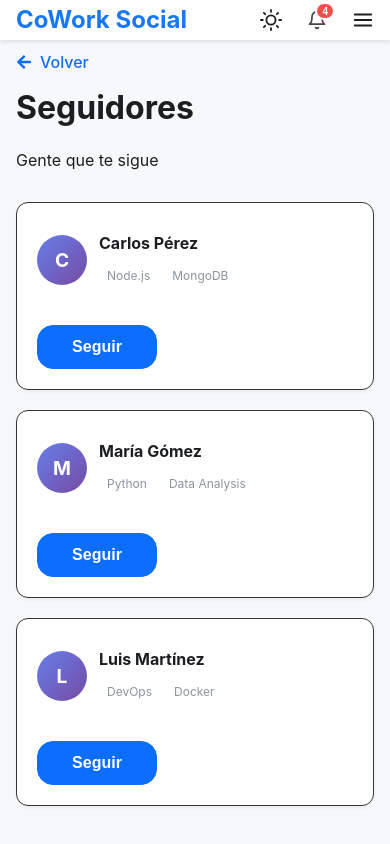
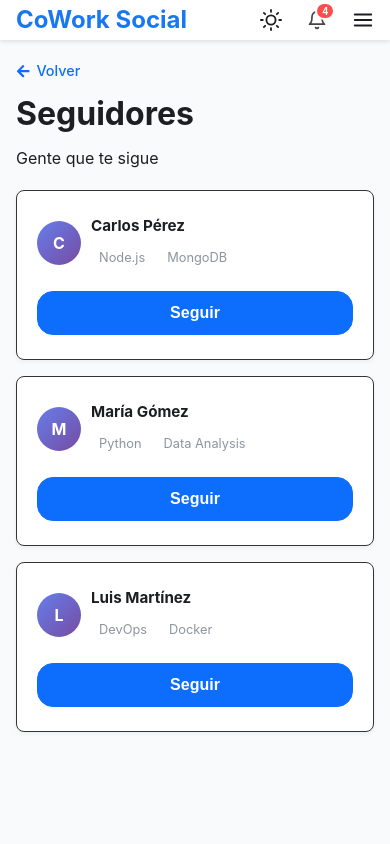
Before and after one commit to ali-zunega/cowork-social-frontend, a React (Create React App) app in the folder frontend/: page /followers in a window 390 px wide. Built offline with nearby package versions, Linux system fonts and the light colour scheme.

Commit message:
feat(ui): improve responsive design and modal UI across app

```diff
--- a/frontend/src/App.css
+++ b/frontend/src/App.css
@@ -1,7 +1,8 @@
 /*  Variables de Raíz  */
 :root {
   /* Fondo y Superficies */
-  --bg-body: #f7f8fa;
+  --bg-body: #f9fafb;
+  --background-primary: #ffffff;
   --card-bg: #ffffff;
   --section-bg: #ffffff;
   --cta-bg: #f0f2f5;
@@ -39,16 +40,23 @@
   --btn-secondary-hover-bg: var(--color-secondary);
   --btn-secondary-hover-text: #ffffff;
 
+  /* MODAL */
+  --modal-bg: #ffffff;
+  --modal-border: rgba(0, 0, 0, 0.08);
+  --modal-shadow: 0 20px 25px -5px rgba(0, 0, 0, 0.15);
+  --overlay-bg: rgba(0, 0, 0, 0.5);
+
 
 }
 
 /* Modo Dark */
 [data-theme="dark"] {
-  --bg-body: #121212;
+  --bg-body: #12121a;
+  --background-primary: #181825;
   --card-bg: #1e1e1e;
   --section-bg: #181818;
   --cta-bg: #242526;
-  --overlay-bg: rgba(0, 0, 0, 0.7);
+
 
   /* Textos */
   --text-primary: #e4e6eb;
@@ -81,6 +89,12 @@
 
   --btn-secondary-hover-bg: var(--color-secondary);
   --btn-secondary-hover-text: #121212;
+
+  /* MODAL */
+  --modal-bg: #1e1e2f;
+  --modal-border: rgba(255, 255, 255, 0.08);
+  --modal-shadow: 0 20px 25px -5px rgba(0, 0, 0, 0.6);
+  --overlay-bg: rgba(0, 0, 0, 0.7);
 }
 
 /* Reset */
@@ -148,7 +162,7 @@ body {
 }
 
 .card {
-  background: var(--card-bg);
+  background: var(--background-primary);
   border-radius: 12px;
   padding: 16px;
   box-shadow: 0 2px 8px rgba(0, 0, 0, 0.139);
--- a/frontend/src/components/CreatePostModal.css
+++ b/frontend/src/components/CreatePostModal.css
@@ -1,113 +1,154 @@
+/* ========== OVERLAY ========== */
 .modal-overlay {
     position: fixed;
-    top: 0;
-    left: 0;
-    padding: 16px;
-    width: 100%;
-    height: 100%;
-    background: var(--overlay-bg);
+    inset: 0;
+    padding: 10px;
+    background: rgba(96, 96, 96, 0.8);
     backdrop-filter: blur(4px);
     display: flex;
     justify-content: center;
-    align-items: center;
+    align-items: flex-end;
     z-index: 2000;
+    animation: fadeIn 0.2s ease;
 }
 
+/* ========== MODAL ========== */
 .modal-content {
+    width: 100%;
+    max-width: 600px;
+    color: var(--text-primary);
+    max-height: 90dvh;
+    overflow: hidden;
+    background: var(--background-primary);
+    border: 1px solid var(--modal-border);
+    box-shadow: var(--modal-shadow);
     border-radius: 16px;
-    box-shadow: 0 20px 25px -5px rgba(0, 0, 0, 0.2),
-        0 10px 10px -5px rgba(0, 0, 0, 0.1);
-    border: 1px solid var(--border-color);
-    padding: 16px;
+    display: flex;
+    flex-direction: column;
+    animation: modalAppear 0.3s ease-out;
 }
 
+/* ========== HEADER ========== */
 .modal-header {
     display: flex;
     justify-content: space-between;
-    padding: 1rem 1.3rem;
+    align-items: center;
+
+    padding: 16px;
     border-bottom: 1px solid var(--border-color);
 }
 
-.close-btn {
-    background: transparent;
-    border: none;
-    font-size: 1.5rem;
-    cursor: pointer;
-    color: var(--text-secondary);
+/* ========== BODY ========== */
+.modal-body {
+    padding: 16px;
+    overflow-y: auto;
+    flex: 1;
 }
 
-.modal-footer {
-    display: flex;
-    justify-content: space-around;
-
-    border-top: 1px solid var(--border-color);
-    padding: 1rem 1.5rem;
-    background: transparent;
-}
-
-textarea {
+/* Scoped textarea */
+.modal-body textarea {
     width: 100%;
     min-height: 100px;
+
+    padding: 12px;
     margin: 10px 0;
-    padding: 10px;
+
     resize: none;
-    font-size: 1.1rem;
+    font-size: 1rem;
+
     border-radius: 8px;
-    outline: none;
     border: 1px solid var(--border-color);
+
     background: var(--card-bg);
     color: var(--text-primary);
 }
 
+/* ========== FOOTER ========== */
+.modal-footer {
+    display: flex;
+    justify-content: flex-end;
+    gap: 10px;
+    padding: 12px 16px;
+    border-top: 1px solid var(--border-color);
+}
+
+/* ========== BUTTON ========== */
+.close-btn {
+    background: transparent;
+    border: none;
+    font-size: 1.4rem;
+    cursor: pointer;
+}
+
+/* ========== PREVIEW ========== */
 .preview-container {
-    border-top: 2px dashed var(--border-color);
-    padding-top: 15px;
-    width: 100%;
+    border-top: 1px dashed var(--border-color);
+    padding-top: 12px;
     display: flex;
     flex-direction: column;
     gap: 10px;
 }
 
-span.preview-label {
-    width: 100%;
-    font-size: 0.9rem;
-    font-weight: bold;
-    color: #764ba2;
+.preview-label {
+    font-size: 0.85rem;
+    font-weight: 600;
+    color: var(--color-primary);
 }
 
 .preview-scale-wrapper {
     transform: scale(0.95);
+    transform-origin: top left;
+    width: calc(100% / 0.95);
     opacity: 0.9;
-    transform-origin: top left;
-    pointer-events: none;
-    width: 105%;
+    overflow: hidden;
+}
+
+/* ========== EXTRA ========== */
+.char-count {
+    display: flex;
+    justify-content: right;
+    font-size: 0.85rem;
+    text-align: right;
+    color: var(--text-muted);
+    padding-bottom: 8px;
 }
 
 .btn-primary:disabled {
-    opacity: 0.4;
+    opacity: 0.5;
     cursor: not-allowed;
 }
 
-.char-count {
-    font-size: .98rem;
-    text-align: right;
-    display: block;
-    padding-bottom: 6px;
-    color: var(--text-muted);
+/* ========== TABLET+ ========== */
+@media (min-width: 600px) {
+    .modal-overlay {
+        align-items: center;
+        /* 👈 centrado en desktop */
+    }
+
+    .modal-content {
+        border-radius: 20px;
+    }
 }
 
+/* ========== ANIMATION ========== */
 @keyframes modalAppear {
     from {
         opacity: 0;
-        transform: translateY(-20px);
+        transform: translateY(20px);
     }
 
     to {
-        opacity: .99;
+        opacity: 1;
         transform: translateY(0);
     }
 }
 
-.modal-content {
-    animation: modalAppear 0.3s ease-out;
+@keyframes fadeIn {
+    from {
+        opacity: 0;
+    }
+
+    to {
+        opacity: 1;
+    }
 }
--- a/frontend/src/pages/FollowList.css
+++ b/frontend/src/pages/FollowList.css
@@ -1,51 +1,70 @@
+/* ========== PAGE ========== */
 .follow-list-page {
-    padding-top: 50px;
+    padding: 16px;
+    padding-top: 60px;
+
+    display: flex;
+    flex-direction: column;
+
+}
+
+/* ========== HEADER ========== */
+.list-header {
+    margin-bottom: 20px;
 }
 
 .text-secondary {
-    margin-top: 16px;
+    margin-top: 8px;
 }
 
-.list-header {
-    margin-bottom: 30px;
-
-}
-
+/* Back link */
 .back-link {
     color: var(--color-primary);
     text-decoration: none;
     font-weight: 500;
     display: inline-flex;
     align-items: center;
-    gap: 8px;
-    margin-bottom: 10px;
+    gap: 6px;
+    margin-bottom: 8px;
+    font-size: 0.9rem;
 }
 
+/* ========== GRID ========== */
+/* Mobile: 1 columna */
 .users-grid {
     display: grid;
-    grid-template-columns: repeat(auto-fill, minmax(300px, 1fr));
-    gap: 20px;
+    grid-template-columns: 1fr;
+    gap: 16px;
 }
 
+/* ========== CARD ========== */
 .user-card {
     display: flex;
     flex-direction: column;
-    justify-content: space-between;
-    align-items: flex-start;
-    padding: 20px;
-    gap: 1rem;
+    justify-content: space-around;
+    border-radius: 8px;
+    background: var(--card-bg);
+    transition: transform 0.2s ease, box-shadow 0.2s ease;
 }
 
+/* Hover solo en desktop */
+@media (hover: hover) {
+    .user-card:hover {
+        transform: translateY(-3px);
+        box-shadow: var(--shadow-md);
+    }
+}
+
+/* ========== USER INFO ========== */
 .user-info {
     display: flex;
-    gap: 12px;
+    gap: 10px;
     align-items: center;
-    flex-grow: 1;
 }
 
 .user-avatar-small {
-    width: 50px;
-    height: 50px;
+    width: 44px;
+    height: 44px;
     background: var(--hero-gradient);
     color: white;
     border-radius: 50%;
@@ -53,29 +72,77 @@
     align-items: center;
     justify-content: center;
     font-weight: bold;
-    font-size: 1.2rem;
+    font-size: 1rem;
+    flex-shrink: 0;
 }
 
 .user-details h4 {
-    margin-bottom: 5px;
+    margin: 0;
+    margin-bottom: 2px;
     color: var(--text-primary);
+    font-size: 0.95rem;
 }
 
 .skill-badge {
     background: var(--background-secondary);
     color: var(--text-muted);
-    padding: 4px 8px;
+    padding: 3px 8px;
     border-radius: 999px;
-    font-size: 0.75rem;
+    font-size: 0.8rem;
+    display: inline-block;
 }
 
+/* ========== EMPTY STATE ========== */
 .empty-state {
-    grid-column: 1 / -1;
+    width: 100%;
     text-align: center;
-    padding: 50px;
+    padding: 60px 20px;
     color: var(--text-secondary);
+    box-shadow: 0 2px 8px rgba(0, 0, 0, 0.139);
 }
 
 .empty-state p {
-    margin-bottom: 20px;
+    margin-bottom: 16px;
 }
+
+/* ========== TABLET (>= 600px) ========== */
+@media (min-width: 600px) {
+    .follow-list-page {
+        padding: 20px;
+        padding-top: 70px;
+    }
+
+    .users-grid {
+        grid-template-columns: repeat(2, 1fr);
+    }
+}
+
+/* ========== DESKTOP (>= 900px) ========== */
+@media (min-width: 900px) {
+    .users-grid {
+        grid-template-columns: repeat(3, 1fr);
+        gap: 20px;
+    }
+
+    .user-card {
+        padding: 10px;
+    }
+
+    .user-avatar-small {
+        width: 50px;
+        height: 50px;
+    }
+
+    .user-details h4 {
+        font-size: 1rem;
+    }
+}
+
+/* ========== LARGE (>= 1200px) ========== */
+@media (min-width: 1200px) {
+    .users-grid {
+        grid-template-columns: repeat(auto-fill, minmax(300px, 1fr));
+        gap: 20px;
+    }
+
+}
--- a/frontend/src/pages/FollowersList.js
+++ b/frontend/src/pages/FollowersList.js
@@ -49,9 +49,13 @@ const FollowersList = () => {
         <p className="text-secondary">Gente que te sigue</p>
       </div>
 
-      <div className="users-grid">
-        {followers.length > 0 ? (
-          followers.map((user) => (
+      {followers.length === 0 ? (
+        <div className="empty-state">
+          <p>Aún no tienes seguidores.</p>
+        </div>
+      ) : (
+        <div className="users-grid">
+          {followers.map((user) => (
             <div key={user.id} className="user-card card">
               <div className="user-info">
                 {/* mockUsers no tiene avatar cargado */}
@@ -69,13 +73,9 @@ const FollowersList = () => {
               </div>
               <FollowButton userId={user.id} />
             </div>
-          ))
-        ) : (
-          <div className="empty-state card">
-            <p>Aún no tienes seguidores.</p>
-          </div>
-        )}
-      </div>
+          ))}
+        </div>
+      )}
     </div>
   );
 };
--- a/frontend/src/pages/Profile.css
+++ b/frontend/src/pages/Profile.css
@@ -163,8 +163,8 @@
   }
 
   .profile-avatar {
-    width: 140px;
-    height: 140px;
+    width: 150px;
+    height: 150px;
     font-size: 48px;
   }
 
--- a/frontend/src/pages/ProfileEdit.js
+++ b/frontend/src/pages/ProfileEdit.js
@@ -82,12 +82,12 @@ const ProfileEdit = () => {
 
     setTimeout(() => {
       navigate("/profile/me");
-    }, 2000);
+    }, 3000);
   };
 
   return (
     <div className="container-profile">
-      <form onSubmit={handleSubmit} className="profile-form card">
+      <form onSubmit={handleSubmit} className="profile-form">
         <h2>Editar perfil</h2>
         {success && (
           <div className="form-success-overlay">
@@ -99,7 +99,7 @@ const ProfileEdit = () => {
               <p>Tu perfil se ha actualizado correctamente.</p>
               <button
                 className="btn btn-primary"
-                onClick={() => setSuccess(false)} // O usar un navigate("/profile/me")
+                onClick={() => navigate("/profile/me")}
                 style={{ width: "100%" }}
               >
                 Entendido
@@ -135,6 +135,7 @@ const ProfileEdit = () => {
             value={formData.bio}
             onChange={handleChange}
             maxLength={200}
+            rows={6}
           />
           <span
             className={`char-count ${formData.bio.length > 180 ? "limit" : ""}`}
```
Also changed, not shown: frontend/src/components/CreatePostModal.js (+17 -14 lines), frontend/src/pages/FollowingList.js (+13 -13 lines), frontend/src/pages/ProfileEdit.css (+8 -14 lines), frontend/src/pages/Search.css (+18 -16 lines).
